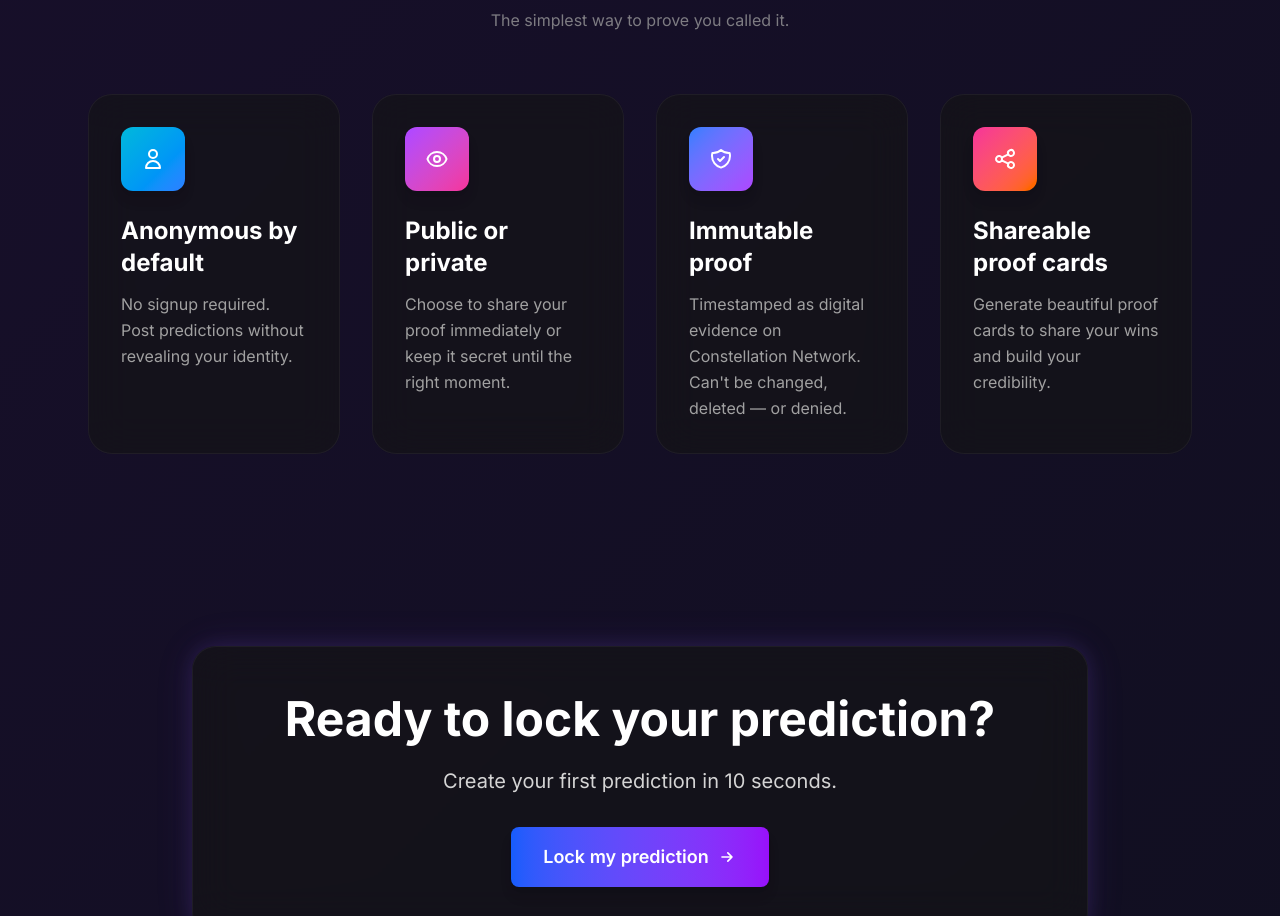
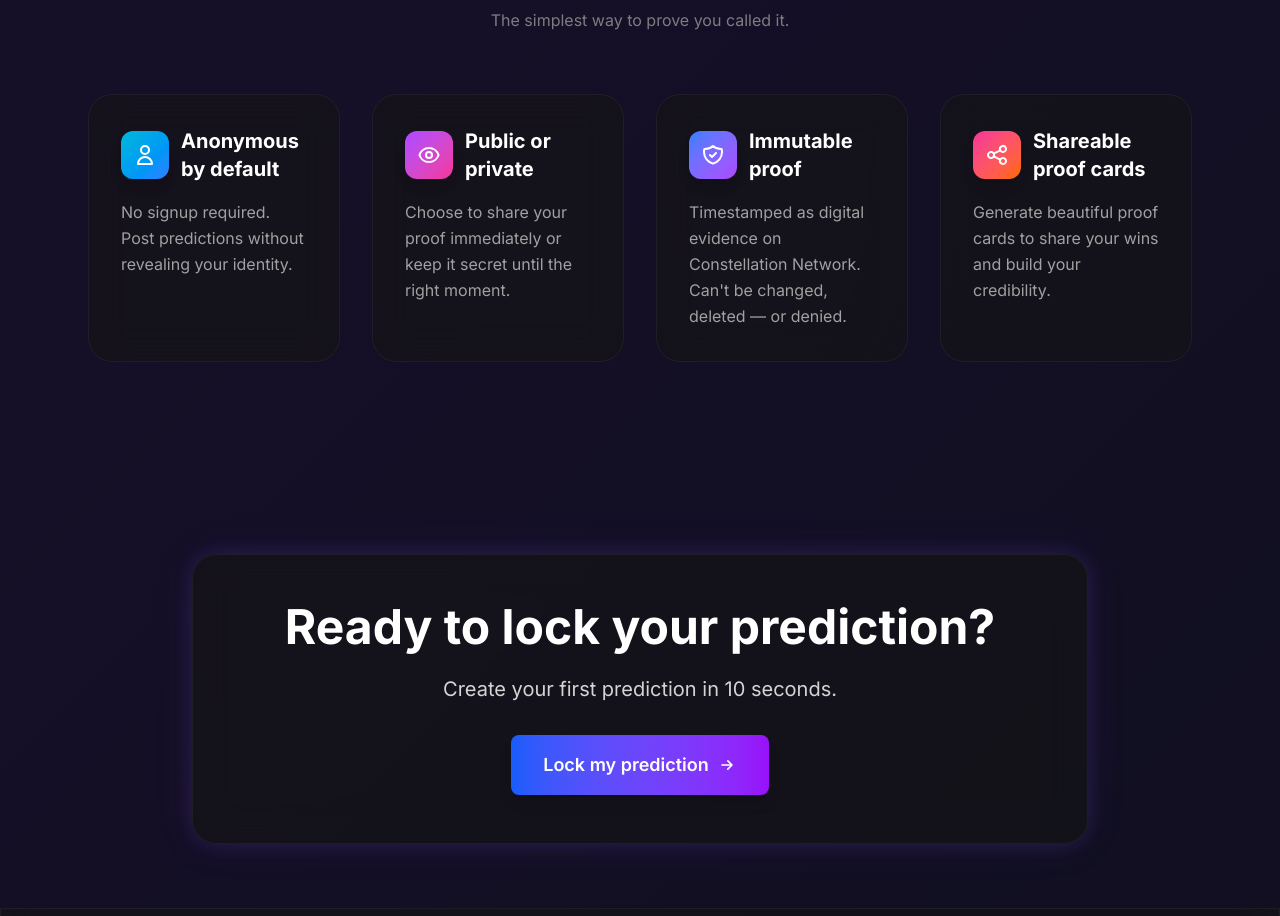
Before and after one commit to Boomchakalala/prooflocker, a Next.js app: page / in a window 1280 px wide. Shown: the part 2020-2936 px from the top of the page. Built offline with nearby package versions, Linux system fonts and the light colour scheme; no server answers.

Commit message:
Sandbox autosave

```diff
--- a/src/components/WhyProofLocker.tsx
+++ b/src/components/WhyProofLocker.tsx
@@ -63,15 +63,17 @@ export default function WhyProofLocker() {
               key={index}
               className="glass border border-white/10 rounded-2xl sm:rounded-3xl p-6 sm:p-8 hover:border-white/20 transition-all group"
             >
-              {/* Icon */}
-              <div className={`inline-flex items-center justify-center w-14 h-14 sm:w-16 sm:h-16 rounded-xl bg-gradient-to-br ${feature.gradient} text-white mb-4 sm:mb-6 group-hover:scale-110 transition-transform shadow-lg`}>
-                {feature.icon}
+              {/* Icon and Title Row */}
+              <div className="flex items-center gap-3 mb-3 sm:mb-4">
+                <div className={`inline-flex items-center justify-center w-10 h-10 sm:w-12 sm:h-12 rounded-xl bg-gradient-to-br ${feature.gradient} text-white group-hover:scale-110 transition-transform shadow-lg flex-shrink-0`}>
+                  {feature.icon}
+                </div>
+                <h3 className="text-lg sm:text-xl font-bold text-white">
+                  {feature.title}
+                </h3>
               </div>
 
-              {/* Content */}
-              <h3 className="text-xl sm:text-2xl font-bold text-white mb-3">
-                {feature.title}
-              </h3>
+              {/* Description */}
               <p className="text-sm sm:text-base text-neutral-400 leading-relaxed">
                 {feature.description}
               </p>
```
